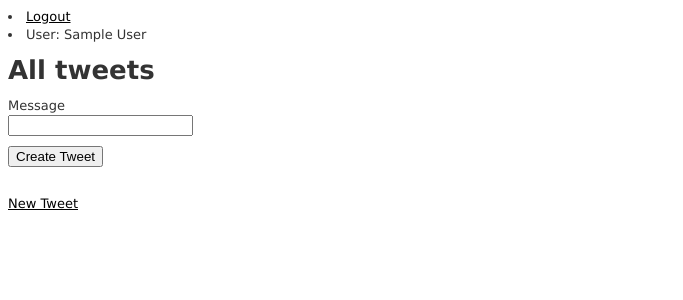
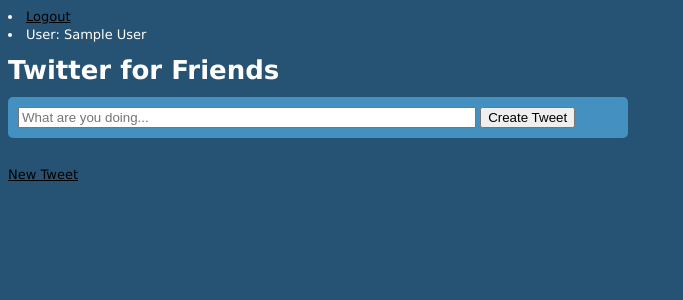
Before and after one commit to moigletroy/TwitterForFriends, a Rails app: page /tweets in a window 1280 px wide. Shown: the top 300 px of the page, without its empty margins (0-683 px from the left). Run offline with Rails 7, Linux system fonts and the light colour scheme; the visitor is signed in with stand-in values (Sample User, id 1); data that the repository does not hold is empty; style sheets or scripts are compiled from the project's sources; parts of the project's set-up code (start-up, migrations or seed data) failed here and were passed over; some libraries are stand-ins or nearby versions.

Commit message:
Added realtime polling and some styling to the tweets page

```diff
--- a/app/assets/stylesheets/scaffolds.css.scss
+++ b/app/assets/stylesheets/scaffolds.css.scss
@@ -1,6 +1,6 @@
 body {
-  background-color: #fff;
-  color: #333;
+  background-color: #265373;
+  color: #fff;
   font-family: verdana, arial, helvetica, sans-serif;
   font-size: 13px;
   line-height: 18px;
@@ -68,14 +68,9 @@
   }
 }
 
-.tweet {
-  width: 500px;
-  margin-bottom: 10px;
-  border-bottom: 1px solid gray;
-}
-
 .when {
   float:right;
+  margin-right: 10px;
 }
 
 .avatar {
@@ -84,7 +79,7 @@
 
 .friend {
   position: relative;
-  left: 60px;
+  left: 10px;
   font-weight: bold;
 }
 
@@ -93,7 +88,32 @@
   left: 60px;
 }
 
+
+@mixin rounded-corners($radius) {
+  -webkit-border-radius: $radius;
+  -moz-border-radius: $radius;
+  border-radius: $radius;
+}
+
 .admin {
   position: relative;
   left: 60px;
 }
+
+.tweet_this {
+  width: 600px;
+  padding: 10px;
+  background-color: #4491c1;
+  margin-bottom: 10px;
+  @include rounded-corners(5px);
+}
+
+.tweet {
+  width: 600px;
+  background-image: -webkit-linear-gradient(top, #346C9D 35%, #446CCD 77%);
+  background-image: -moz-linear-gradient(top, #346C9D 35%, #446CCD 77%);
+  background-image: linear-gradient(top, #346C9D 35%, #446CCD 77%);
+  padding: 10 px;
+  margin-bottom: 10px;
+  @include rounded-corners(5px);
+}
--- a/app/controllers/tweets_controller.rb
+++ b/app/controllers/tweets_controller.rb
@@ -5,12 +5,20 @@
   # GET /tweets
   # GET /tweets.json
   def index
-    @tweets = Tweet.order("created_at desc").page(params[:page]).per(15)
+    @tweets = Tweet.order("created_at desc").page(params[:page]).per(45)
     @tweet = Tweet.new
      respond_to do |format|
       format.html # index.html.erb
       format.json { render json: @tweets }
+      format.js { render :layout => false} # index.js.erb
     end
+  end
+
+  def stream
+    @tweets = Tweet.order("created_at desc").where('id > ?', params[:after].to_i) if params[:after]
+     respond_to do |format|
+       format.js { render :layout => false} # stream.js.erb
+     end
   end
 
   # GET /tweets/1
--- a/app/views/tweets/_form.html.erb
+++ b/app/views/tweets/_form.html.erb
@@ -11,11 +11,8 @@
     </div>
   <% end %>
 
-  <div class="field">
-    <%= f.label :message %><br />
-    <%= f.text_field :message %>
-  </div>
-  <div class="actions">
+  <div class="tweet_this">
+    <%= f.text_field :message, style: "width:450px;", placeholder: "What are you doing..." %>
     <%= f.submit %>
   </div>
 <% end %>
--- a/app/views/tweets/index.html.erb
+++ b/app/views/tweets/index.html.erb
@@ -1,23 +1,12 @@
-<h1>All tweets</h1>
-<%= paginate @tweets %>
+<h1>Twitter for Friends</h1>
+<% if current_friend && current_friend.admin? %>
+  <%= paginate @tweets %>
+<% end %>
 <%= render 'form' %>
 
-<% @tweets.each do |tweet| %>
-<div class="tweet">
-    <div class="when"><%= time_ago_in_words( tweet.created_at ) %> ago</div>
-    <div class="friend"><%= tweet.friend.try(:name) %></div>
-    <div class="message"><%= tweet.message %></div>
-    <% if current_friend.admin? %>
-    <div class="admin">
-      <%= link_to 'Show', tweet %>
-      <%= link_to 'Edit', edit_tweet_path(tweet) %>
-      <%= link_to 'Destroy', tweet, method: :delete, data: { confirm: 'Are you sure?' } %>
-    </div>
-    <% end %>
-  </tr>
-</div>
+<%= content_tag :div, id: "tweets", data: {url: stream_tweets_url} do %>
+  <%= render @tweets %>
 <% end %>
-
 <br />
 
 <%= link_to 'New Tweet', new_tweet_path %>
--- /dev/null
+++ b/app/views/tweets/stream.js.erb
@@ -0,0 +1 @@
+TweetsPoller.addTweets("<%= j render(@tweets) %>");
--- a/config/routes.rb
+++ b/config/routes.rb
@@ -5,7 +5,11 @@
     get '/friends/sign_out', :to => "devise/sessions#destroy"
   end
 
-  resources :tweets
+  resources :tweets do
+    collection do
+      get 'stream', :defaults => { :format => 'js' }
+    end
+  end
 
 
   resources :friends
```
Also changed, not shown: app/assets/javascripts/tweets.js.coffee (+16 -0 lines), app/views/tweets/_tweet.html.erb (added, +13 -0 lines).
